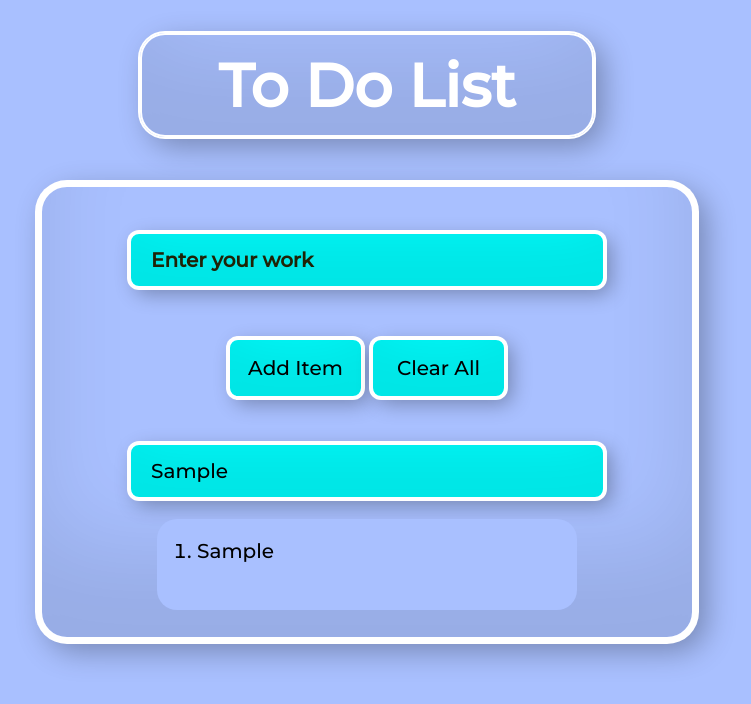
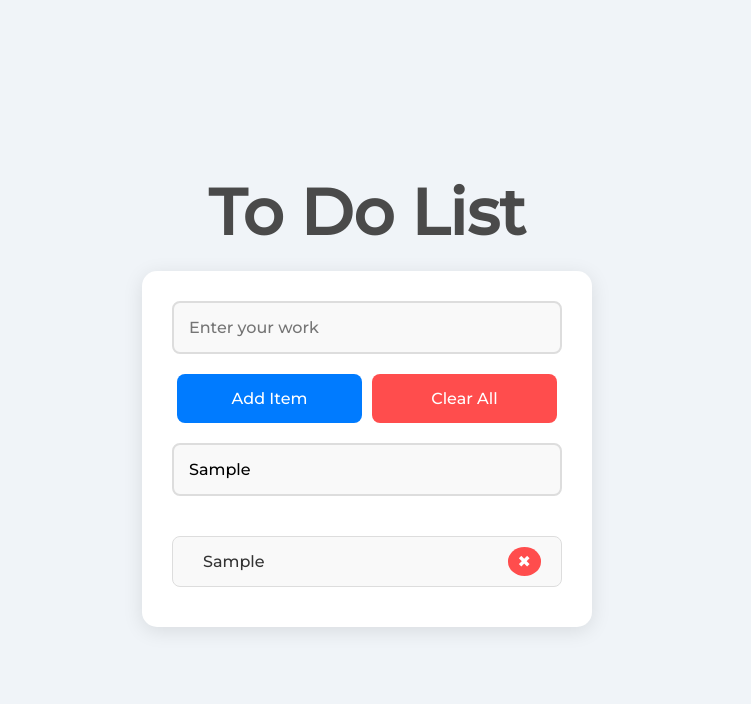
Before and after one commit to Harshit787898/TO-DO-LIST, a plain HTML site: page index.html in a window 1280 px wide. Both pictures are taken after typing "Sample", "Sample" into the empty fields and a click on the button "Add Item". Shown: the whole page, without its empty margins (273-1024 px from the left). Drawn offline with Linux system fonts and the light colour scheme.

Commit message:
Update style.css

```diff
--- a/style.css
+++ b/style.css
@@ -1,150 +1,189 @@
 @import url('https://fonts.googleapis.com/css2?family=Lora:ital@1&family=Montserrat:wght@500&display=swap');
-*{
+* {
     font-family: 'Montserrat', sans-serif;
-
-}
-.body{
-    flex-direction: column;
-    display: flex;
-    align-items: center;
-    justify-content: center;
-    background-color: rgb(169, 192, 255);
-    color: white;
-    font-size: 30px;
+    margin: 0;
+    padding: 0;
+    box-sizing: border-box;
 }
 
-.header{
-    margin-top: 25px;
+body {
+    background-color: #f0f4f8;
     display: flex;
+    flex-direction: column;
+    justify-content: center;
     align-items: center;
-    justify-content: center;
-    border: 2px solid white;
-    border-radius: 25px;
-    width: 450px;
-    height:100px;
-    color: white;
-    box-shadow:
-    inset 0 -3em 3em rgba(0, 0, 0, 0.1),
-    0 0 0 2px rgb(255, 255, 255),
-    0.3em 0.3em 1em rgba(0, 0, 0, 0.3);
+    min-height: 100vh;
+    margin: 0;
+    color: #333;
 }
 
-.list{
-    flex-direction: column;
-    display: flex;
-    align-items: center;
-    justify-content: start;
-    height: 450px;
-    width: 650px;
-    border: 1px solid;
-    background-color: rgb(169, 192, 255);
-    border-radius: 30px;
-    margin-top: 45px;
-    border: 5px solid white;
-    box-shadow:
-    inset 0 -3em 3em rgba(0, 0, 0, 0.1),
-    0 0 0 2px rgb(255, 255, 255),
-    0.3em 0.3em 1em rgba(0, 0, 0, 0.3);
+.header {
+    text-align: center;
+    font-size: 2rem;
+    color: #4A4A4A;
+    font-weight: bold;
+    margin-bottom: 20px;
 }
 
-input{
-    padding-left: 20px;
-    margin-top: 45px;
-    height: 50px;
+.list {
+    background-color: white;
+    border-radius: 15px;
+    box-shadow: 0px 4px 20px rgba(0, 0, 0, 0.1);
     width: 450px;
-    border-radius: 10px;
-    border: 2px solid white;
-    background-color: cyan;
-    color: black;
-    font-size: 20px;
-    box-shadow:
-    inset 0 -3em 3em rgba(0, 0, 0, 0.1),
-    0 0 0 2px rgb(255, 255, 255),
-    0.3em 0.3em 1em rgba(0, 0, 0, 0.3);
+    padding: 30px;
+    display: flex;
+    flex-direction: column;
+    align-items: center;
 }
 
-.butto{
-    margin-top: 50px;
-    height: 60px;
-    width: 135px;
-    border: 2px solid white;
-    background-color: cyan;
-    border-radius: 10px;
-    font-size: 20px;
-    box-shadow:
-    inset 0 -3em 3em rgba(0, 0, 0, 0.1),
-    0 0 0 2px rgb(255, 255, 255),
-    0.3em 0.3em 1em rgba(0, 0, 0, 0.3);
+input {
+    width: 100%;
+    padding: 15px;
+    border-radius: 8px;
+    border: 2px solid #ddd;
+    margin-bottom: 20px;
+    font-size: 16px;
+    background-color: #f9f9f9;
+    outline: none;
+    transition: border-color 0.3s;
 }
 
-.work{
-    max-height: 200px;
-    width: 420px;
+input:focus {
+    border-color: #007BFF;
+}
+
+.butto {
+    width: 100%;
+    padding: 15px;
+    border: none;
+    border-radius: 8px;
+    background-color: #007BFF;
+    color: white;
+    font-size: 16px;
+    cursor: pointer;
+    transition: background-color 0.3s;
+    margin-bottom: 10px;
+}
+
+.butto:hover {
+    background-color: #0056b3;
+}
+
+.clear-btn {
+    background-color: #ff4d4d;
+}
+
+.clear-btn:hover {
+    background-color: #e60000;
+}
+
+.work {
+    width: 100%;
+    max-height: 300px;
+    overflow-y: auto;
     margin-top: 20px;
-    background-color: rgb(169, 192, 255);
-    color: black;
-    font-size: 20px;
-    overflow: scroll;
-    border-radius: 20px;
+}
+
+ol {
+    padding: 10px 20px;
+    margin-bottom: 10px;
+    border-radius: 8px;
+    background-color: #f9f9f9;
+    display: flex;
+    justify-content: space-between;
+    align-items: center;
+    border: 1px solid #ddd;
+    word-wrap: break-word;
+    text-align: left;
+    list-style-type: none; /* Removes numbering */
+}
+
+ol li {
+    flex: 1;
+    margin-right: 10px;
+    padding-left: 10px;
+}
+
+span {
+    background-color: #FF4D4D;
+    color: white;
+    padding: 5px 10px;
+    border-radius: 50%;
+    cursor: pointer;
+    transition: transform 0.3s, background-color 0.3s;
+    display: inline-block;
+    position: relative;
+}
+
+span:hover {
+    background-color: white;
+    color: #FF4D4D;
+    transform: rotate(90deg);
+    transition: transform 0.3s, background-color 0.3s;
+    border-radius: 50%;
+}
+
+span::before {
+    content: '';
+    position: absolute;
+    left: 50%;
+    top: 50%;
+    width: 30px;
+    height: 30px;
+    background-color: white;
+    border-radius: 50%;
+    transform: translate(-50%, -50%);
+    z-index: -1;
+    opacity: 0;
+    transition: opacity 0.3s;
+}
+
+span:hover::before {
+    opacity: 1;
+}
+
+button {
+    background-color: transparent;
+    border: none;
+    cursor: pointer;
+}
+
+.button-container {
+    display: flex;
+    justify-content: space-between; /* This ensures buttons are placed side by side with equal spacing */
+    width: 100%;
+    margin-bottom: 20px;
+}
+
+.butto {
+    flex: 1; /* Allows buttons to take equal space */
+    margin: 0 5px; /* Adds small space between the buttons */
+}
+
+.clear-btn {
+    background-color: #ff4d4d;
+}
+
+.clear-btn:hover {
+    background-color: #e60000;
 }
 
 
-ul{
-    padding: 0%;
-    border: 2px solid white;
-    flex-direction: column;
-    background-color: cyan;
-    display: flex;
-    align-items: center;
-    flex-direction: row;
-    height: fit-content;
-    border-radius: 10px;
-    margin-left: 10px;
-    overflow-wrap: break-word;
-    box-shadow:
-    inset 0 -3em 3em rgba(0, 0, 0, 0.1),
-    0 0 0 2px rgb(255, 255, 255),
-    0.3em 0.3em 1em rgba(0, 0, 0, 0.3);
+::-webkit-scrollbar {
+    width: 6px;
 }
 
-button{
-    height: 25px;
-    width: 30px;
-    border: 2px solid white;
-    background-color: cyan;
+::-webkit-scrollbar-thumb {
+    background-color: #888;
     border-radius: 10px;
-    font-size: 20px;
-    box-shadow:
-    inset 0 -3em 3em rgba(0, 0, 0, 0.1),
-    0 0 0 2px rgb(255, 255, 255),
-    0.3em 0.3em 1em rgba(0, 0, 0, 0.3);
 }
 
-span{
-    position: relative;
-    left: 375px;
-    height: 30px;
-	width: 20px;
-	font-size: 22px;
-	color: #555;
-	text-align: center;
-	border-radius: 50%;
-    padding-left: 4px;
-    padding-right: 4px;
+::-webkit-scrollbar-thumb:hover {
+    background-color: #555;
 }
 
-span:hover{
-    cursor: pointer;
-    background-color: white;
-    transform: rotate(90deg);
-    transition: .3s;
-    transition-property: all;
-    transition-duration: 0.3s;
-    transition-timing-function: ease;
-    transition-delay: 0s;
+/* Styling for focused task */
+.focus-task {
+    border: 2px solid #28a745;
+    background-color: #dff0d8;
 }
-
-input::placeholder{
-    color: rgb(31, 35, 6);
-    font-weight: 600;
-}
```
